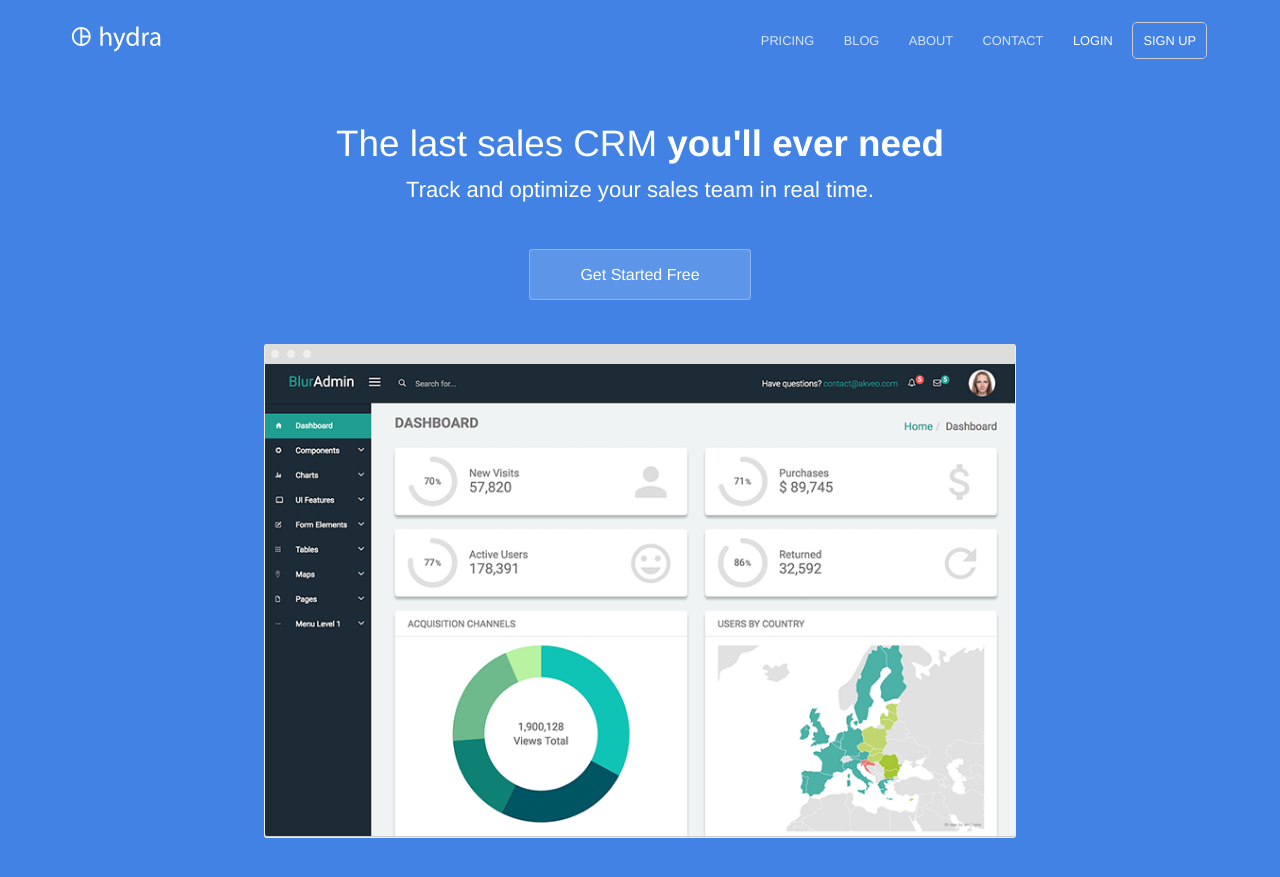
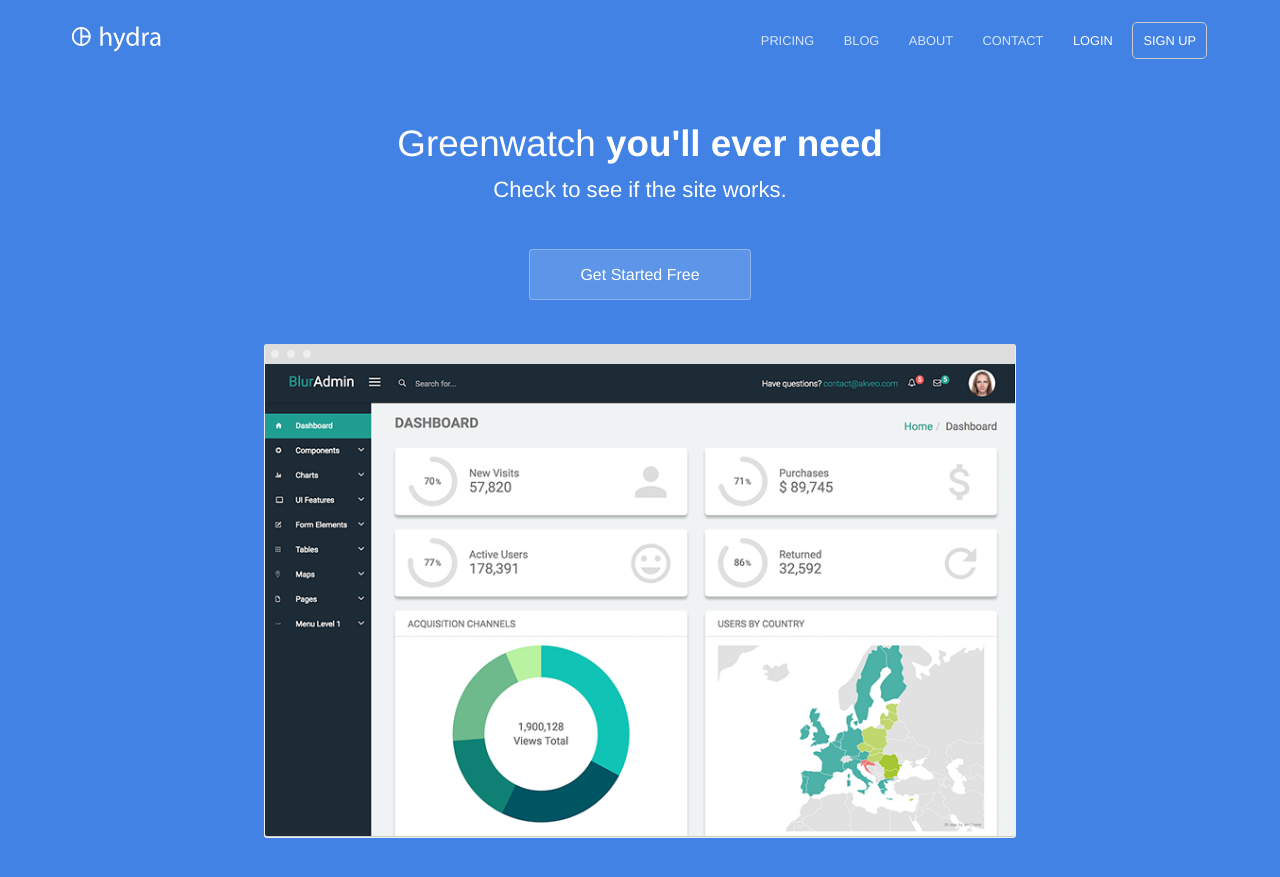
Before and after one commit to EGcsun/hydratest2, a Jekyll site: the page built from index.html, in a window 1280 px wide and 900 px high. Shown: the top 877 px of the window. Built offline with Jekyll 4.4.1, drawn with Linux system fonts in a browser that asks for light colours.

Commit message:
Update index.html

```diff
--- a/index.html
+++ b/index.html
@@ -4,8 +4,8 @@
 ---
 <section class="hero">
 	<div class="text-container">
-		<h1 class="editable">The last sales CRM <strong>you'll ever need</strong></h1>
-		<p class="subtext editable">Track and optimize your sales team in real time.</p>
+		<h1 class="editable">Greenwatch <strong>you'll ever need</strong></h1>
+		<p class="subtext editable">Check to see if the site works.</p>
 		<div class="cta button alt"><a href="{{ site.baseurl }}/contact/">Get Started Free</a></div>
 		<div>
 			<img src="{{ site.baseurl }}/images/dashboard.png" alt="Screenshot" class="screenshot editable" />
```
